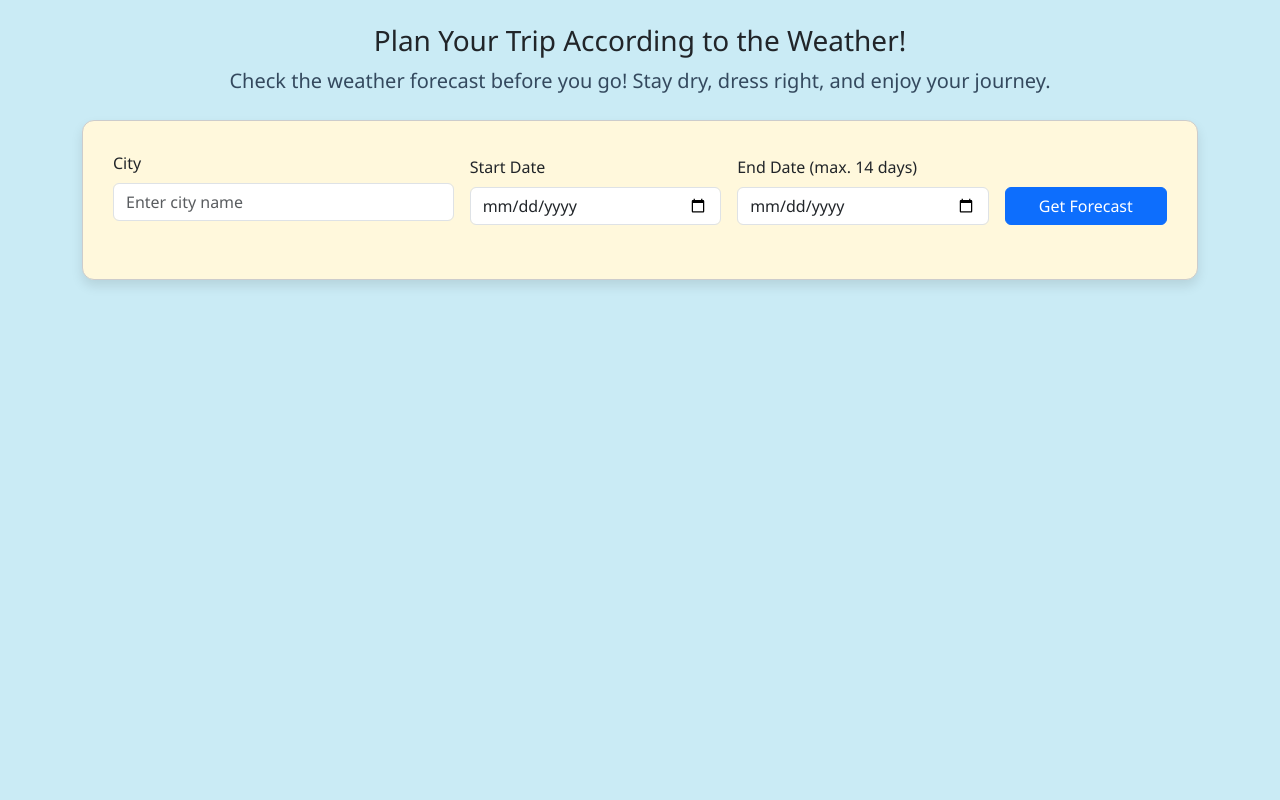
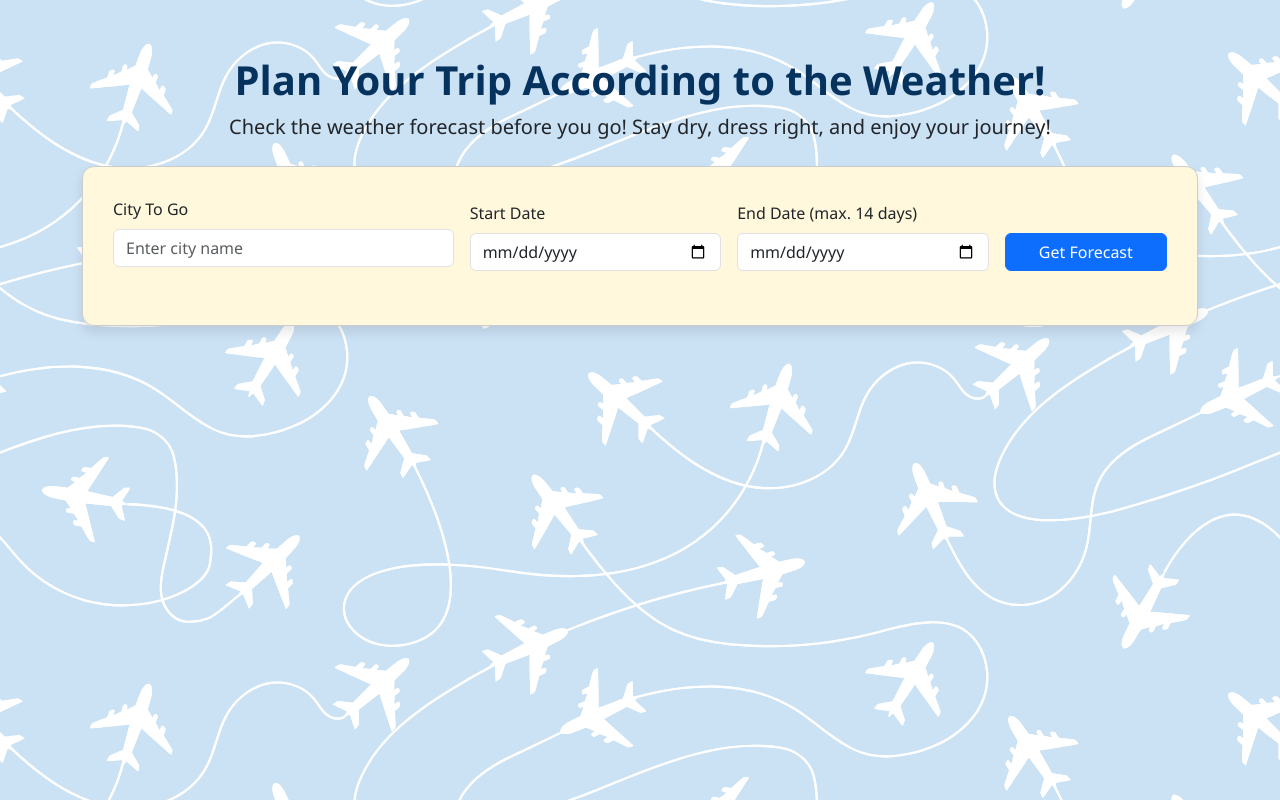
Before and after one commit to michelle-yiu/INM420SAA_MichelleYiu_A4, a website: page public/index.html in a window 1280 px wide. Drawn offline with nearby package versions, Linux system fonts and the light colour scheme.

Commit message:
added background img

```diff
--- a/public/assets/css/style.css
+++ b/public/assets/css/style.css
@@ -1,5 +1,19 @@
+body::before {
+  content: "";
+  position: fixed;
+  top: 0;
+  left: 0;
+  width: 100%;
+  height: 100%;
+  background-image: url('../images/background.svg');
+  background-size: cover;
+  background-repeat: no-repeat;
+  background-position: center;
+  opacity: 0.7;
+  z-index: -1;
+}
+
 body {
-  background: rgb(202, 235, 245);
   font-family: 'Segoe UI', Tahoma, Geneva, Verdana, sans-serif;
   margin: 0;
   padding: 0;
@@ -11,12 +25,8 @@ body {
   padding: 30px;
   border-radius: 12px;
   box-shadow: 0 6px 12px rgba(0, 0, 0, 0.1);
-  transition: transform 0.2s ease-in-out;
 }
 
-.notepad:hover {
-  transform: scale(1.01);
-}
 
 .weather-card {
   background-color: #ffffff;
@@ -32,18 +42,9 @@ body {
   background-color: #f4faff;
 }
 
-h1, .lead {
-  color: #34495e;
+
+h1 {
+  margin-top: 32px;
+  font-weight: 700;
+  color: #06325e;
 }
-
-/* FOR TABLET/DESKTOP SIZE */
-@media (max-width: 576px) {
-  .notepad {
-    padding: 20px;
-  }
-
-  .weather-card {
-    padding: 15px;
-  }
-
-}
--- a/public/assets/js/main.js
+++ b/public/assets/js/main.js
@@ -1,4 +1,4 @@
-document.getElementById('weatherForm').addEventListener('submit', async function(e) {
+document.getElementById('weatherForm').addEventListener('submit', async function (e) {
   e.preventDefault();
 
   const cityInput = document.getElementById('city');
--- a/public/index.html
+++ b/public/index.html
@@ -1,4 +1,5 @@
 <html lang="en">
+
 <head>
   <meta charset="UTF-8">
   <meta name="viewport" content="width=device-width, initial-scale=1.0">
@@ -6,17 +7,18 @@
   <link href="https://cdn.jsdelivr.net/npm/bootstrap@5.3.0/dist/css/bootstrap.min.css" rel="stylesheet">
   <link rel="stylesheet" href="assets/css/style.css">
 </head>
+
 <body>
   <div class="container py-4">
     <div class="text-center mb-4">
-      <h1 class="h3">Plan Your Trip According to the Weather!</h1>
-      <p class="lead">Check the weather forecast before you go! Stay dry, dress right, and enjoy your journey.</p>
+      <h1>Plan Your Trip According to the Weather!</h1>
+      <p class="lead">Check the weather forecast before you go! Stay dry, dress right, and enjoy your journey!</p>
     </div>
     <div class="notepad">
       <form id="weatherForm" novalidate>
         <div class="row g-3 align-items-end">
           <div class="col-lg-4">
-            <label for="city" class="form-label">City</label>
+            <label for="city" class="form-label">City To Go</label>
             <input type="text" class="form-control" id="city" placeholder="Enter city name">
             <div id="cityError" class="text-danger mt-1 small"></div>
           </div>
@@ -39,4 +41,5 @@
 
   <script src="assets/js/main.js"></script>
 </body>
+
 </html>
```
Also changed, not shown: public/assets/images/background.svg (added), 3 other files.
